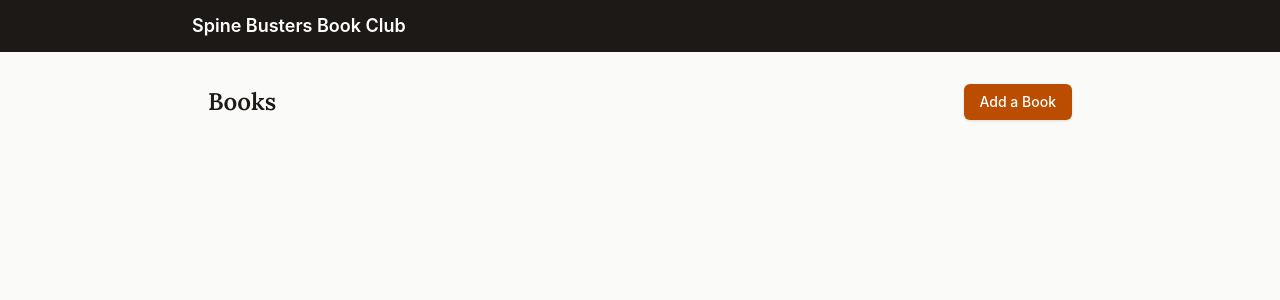
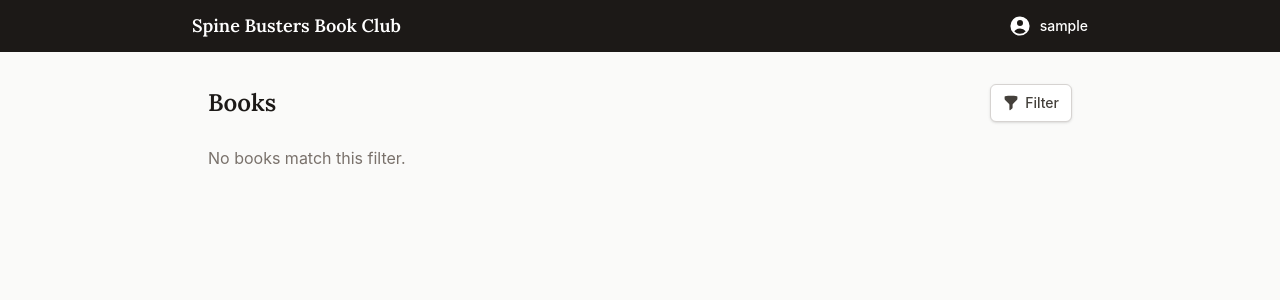
Before and after one commit to MerrillPE/sb-bookclub-app, a Flask app: page /books/ in a window 1280 px wide. Shown: the top 300 px of the page. Run offline with Flask 3, Linux system fonts and the light colour scheme; the visitor is signed in with stand-in values (Sample User, id 1); data that the repository does not hold is empty.

Commit message:
Clean up UI

```diff
--- a/app/books/routes.py
+++ b/app/books/routes.py
@@ -1,3 +1,5 @@
+from datetime import date
+
 from flask import (
     Blueprint, abort, flash, redirect, render_template, request, url_for
 )
@@ -22,11 +24,37 @@ def _can_manage(book):
     return current_user.id == book.picked_by_id or current_user.is_admin
 
 
+def _sort_books(all_books, sort):
+    if sort == "status":
+        order = {s: i for i, s in enumerate(BookStatus)}
+        return sorted(all_books, key=lambda b: order[b.status])
+    if sort == "rating":
+        return sorted(all_books, key=lambda b: b.average_rating or 0, reverse=True)
+    # "start_date" (default): most recently started first. created_at ("date added") is
+    # deliberately not offered as a frontend sort — it's record-keeping metadata (when the
+    # row was created), not something a reader cares about; reading_start_date is.
+    return sorted(all_books, key=lambda b: b.reading_start_date or date.min, reverse=True)
+
+
 @bp.route("/")
 @login_required
-def books():
-    all_books = Book.query.all()
-    return render_template("books/list.html", books=all_books)
+def index():
+    status_filter = request.args.get("status", "")
+    sort = request.args.get("sort", "start_date")
+
+    query = Book.query
+    if status_filter in BookStatus.__members__:
+        query = query.filter_by(status=BookStatus[status_filter])
+
+    all_books = _sort_books(query.all(), sort)
+
+    return render_template(
+        "books/list.html",
+        books=all_books,
+        status_choices=[(s.name, s.value.replace("_", " ").title()) for s in BookStatus],
+        selected_status=status_filter,
+        selected_sort=sort,
+    )
 
 
 @bp.route("/add", methods=["GET", "POST"])
@@ -122,4 +150,4 @@ def delete_book(book_id):
         return redirect(url_for("books.book_detail", book_id=book.id))
     db.session.delete(book)
     db.session.commit()
-    return redirect(url_for("books.books"))
+    return redirect(url_for("books.index"))
--- a/app/static/js/books.js
+++ b/app/static/js/books.js
@@ -0,0 +1,3 @@
+import { initDropdown } from "./utils.js";
+
+initDropdown("[data-filter-toggle]", "[data-filter-menu]");
--- a/app/static/js/main.js
+++ b/app/static/js/main.js
@@ -1,2 +1,5 @@
 import "./auth.js"
 import "./books.js"
+import { initDropdown } from "./utils.js";
+
+initDropdown("[data-user-menu-toggle]", "[data-user-menu]");
--- /dev/null
+++ b/app/static/js/utils.js
@@ -0,0 +1,17 @@
+export function initDropdown(toggleSelector, menuSelector) {
+    const toggle = document.querySelector(toggleSelector);
+    const menu = document.querySelector(menuSelector);
+    if (!toggle || !menu) return;
+
+    toggle.addEventListener("click", (event) => {
+        event.stopPropagation();
+        menu.classList.toggle("hidden");
+        toggle.setAttribute("aria-expanded", String(!menu.classList.contains("hidden")));
+    });
+    document.addEventListener("click", (event) => {
+        if (!menu.classList.contains("hidden") && !menu.contains(event.target) && event.target !== toggle) {
+            menu.classList.add("hidden");
+            toggle.setAttribute("aria-expanded", "false");
+        }
+    });
+}
--- a/app/templates/base.html
+++ b/app/templates/base.html
@@ -10,9 +10,25 @@
         <link href="https://fonts.googleapis.com/css2?family=Lora:wght@400;600;700&display=swap" rel="stylesheet">
     </head>
     <body class="bg-stone-50 text-stone-700">
-        <nav class="bg-stone-900 text-white px-4 py-3">
+        <nav class="relative z-20 bg-stone-900 text-white px-4 py-3">
             <div class="max-w-4xl mx-auto flex items-center justify-between">
-                <a href="{{ url_for('home') }}" class="text-lg font-semibold">Spine Busters Book Club</a>
+                <a href="{{ url_for('home') }}" class="text-lg font-serif font-semibold">Spine Busters Book Club</a>
+                <div class="flex items-center gap-4">
+                    {% if current_user.is_authenticated %}
+                        <div class="relative">
+                            <button type="button" data-user-menu-toggle class="flex items-center gap-2 hover:text-amber-300" aria-expanded="false" aria-haspopup="true" aria-controls="user-menu">
+                                <svg xmlns="http://www.w3.org/2000/svg" viewBox="0 0 20 20" fill="currentColor" class="h-6 w-6"><path fill-rule="evenodd" d="M18 10a8 8 0 11-16 0 8 8 0 0116 0zm-5.5-2.5a2.5 2.5 0 11-5 0 2.5 2.5 0 015 0zM10 12a5.99 5.99 0 00-4.793 2.39A6.483 6.483 0 0010 16.5a6.483 6.483 0 004.793-2.11A5.99 5.99 0 0010 12z" clip-rule="evenodd"/></svg>
+                                <span class="text-sm font-medium">{{ current_user.display_name }}</span>
+                            </button>
+                            <div id="user-menu" data-user-menu class="hidden absolute right-0 mt-2 w-40 bg-white border border-stone-200 rounded-lg shadow-sm py-1 text-stone-700">
+                                <a href="{{ url_for('books.add_book') }}" class="block px-4 py-2 text-sm hover:bg-stone-50">Add a Book</a>
+                                <a href="{{ url_for('auth.logout') }}" class="block px-4 py-2 text-sm hover:bg-stone-50">Log out</a>
+                            </div>
+                        </div>
+                    {% else %}
+                        <a href="{{ url_for('auth.login') }}" class="hover:text-amber-300">Log in</a>
+                    {% endif %}
+                </div>
             </div>
         </nav>
         <main class="max-w-4xl mx-auto px-4 py-8">
--- a/app/templates/books/list.html
+++ b/app/templates/books/list.html
@@ -3,7 +3,43 @@
 {% block content %}
 <div class="flex items-center justify-between mb-6">
     <h1 class="text-2xl font-serif font-semibold text-stone-900">Books</h1>
+    {#
     <a href="{{ url_for('books.add_book') }}" class="inline-flex items-center rounded-md bg-amber-700 px-4 py-2 text-sm font-medium text-white shadow-sm hover:bg-amber-800">Add a Book</a>
+    Commented out: reachable from the navbar's account menu instead (base.html). Kept here, disabled, in case it's wanted back on this page directly.
+    #}
+    <div class="relative">
+        <button type="button" data-filter-toggle class="inline-flex items-center gap-1.5 rounded-md border border-stone-300 bg-white px-3 py-2 text-sm font-medium text-stone-700 shadow-sm hover:bg-stone-50" aria-expanded="false" aria-haspopup="true" aria-controls="filter-menu">
+            <svg xmlns="http://www.w3.org/2000/svg" viewBox="0 0 20 20" fill="currentColor" class="h-4 w-4"><path fill-rule="evenodd" d="M2.628 1.601C5.028 1.206 7.49 1 10 1s4.973.206 7.372.601a.75.75 0 01.628.74v2.288a2.25 2.25 0 01-.659 1.59l-4.682 4.683a2.25 2.25 0 00-.659 1.59v3.037c0 .684-.31 1.33-.844 1.757l-1.937 1.55A.75.75 0 018 18.25v-5.757a2.25 2.25 0 00-.659-1.591L2.659 6.22A2.25 2.25 0 012 4.629V2.34a.75.75 0 01.628-.74z" clip-rule="evenodd"/></svg>
+            Filter
+        </button>
+        <div id="filter-menu" data-filter-menu class="hidden absolute right-0 mt-2 w-64 bg-white border border-stone-200 rounded-lg shadow-sm p-4 text-stone-700 z-10">
+            <form method="GET" class="flex flex-col gap-3">
+                <div>
+                    <label for="status" class="block text-sm font-medium text-stone-700">Status</label>
+                    <select name="status" id="status" class="mt-1 block w-full rounded-md border-stone-300 shadow-sm focus:border-amber-600 focus:ring-amber-600 sm:text-sm">
+                        <option value="">All</option>
+                        {% for value, label in status_choices %}
+                            <option value="{{ value }}" {% if value == selected_status %}selected{% endif %}>{{ label }}</option>
+                        {% endfor %}
+                    </select>
+                </div>
+                <div>
+                    <label for="sort" class="block text-sm font-medium text-stone-700">Sort by</label>
+                    <select name="sort" id="sort" class="mt-1 block w-full rounded-md border-stone-300 shadow-sm focus:border-amber-600 focus:ring-amber-600 sm:text-sm">
+                        <option value="start_date" {% if selected_sort == "start_date" %}selected{% endif %}>Start date</option>
+                        <option value="status" {% if selected_sort == "status" %}selected{% endif %}>Status</option>
+                        <option value="rating" {% if selected_sort == "rating" %}selected{% endif %}>Average rating</option>
+                    </select>
+                </div>
+                <div class="flex items-center justify-between gap-2">
+                    <button type="submit" class="inline-flex items-center rounded-md bg-amber-700 px-4 py-2 text-sm font-medium text-white shadow-sm hover:bg-amber-800">Apply</button>
+                    {% if selected_status or selected_sort != "start_date" %}
+                        <a href="{{ url_for('books.index') }}" class="text-sm text-stone-500 hover:text-stone-700 underline">Clear</a>
+                    {% endif %}
+                </div>
+            </form>
+        </div>
+    </div>
 </div>
 <div class="grid grid-cols-1 sm:grid-cols-2 lg:grid-cols-3 gap-4">
   {% for book in books %}
@@ -22,6 +58,8 @@
         </div>
       </div>
     </a>
+  {% else %}
+    <p class="text-stone-500 col-span-full">No books match this filter.</p>
   {% endfor %}
 </div>
 {% endblock content %}
```
Also changed, not shown: app/__init__.py (+6 -2 lines), docs/design-system.md (+8 -0 lines), docs/js-architecture.md (+9 -1 lines), docs/sb-bookclub-app-plan.md (+1 -1 lines), app/static/css/output.css.
